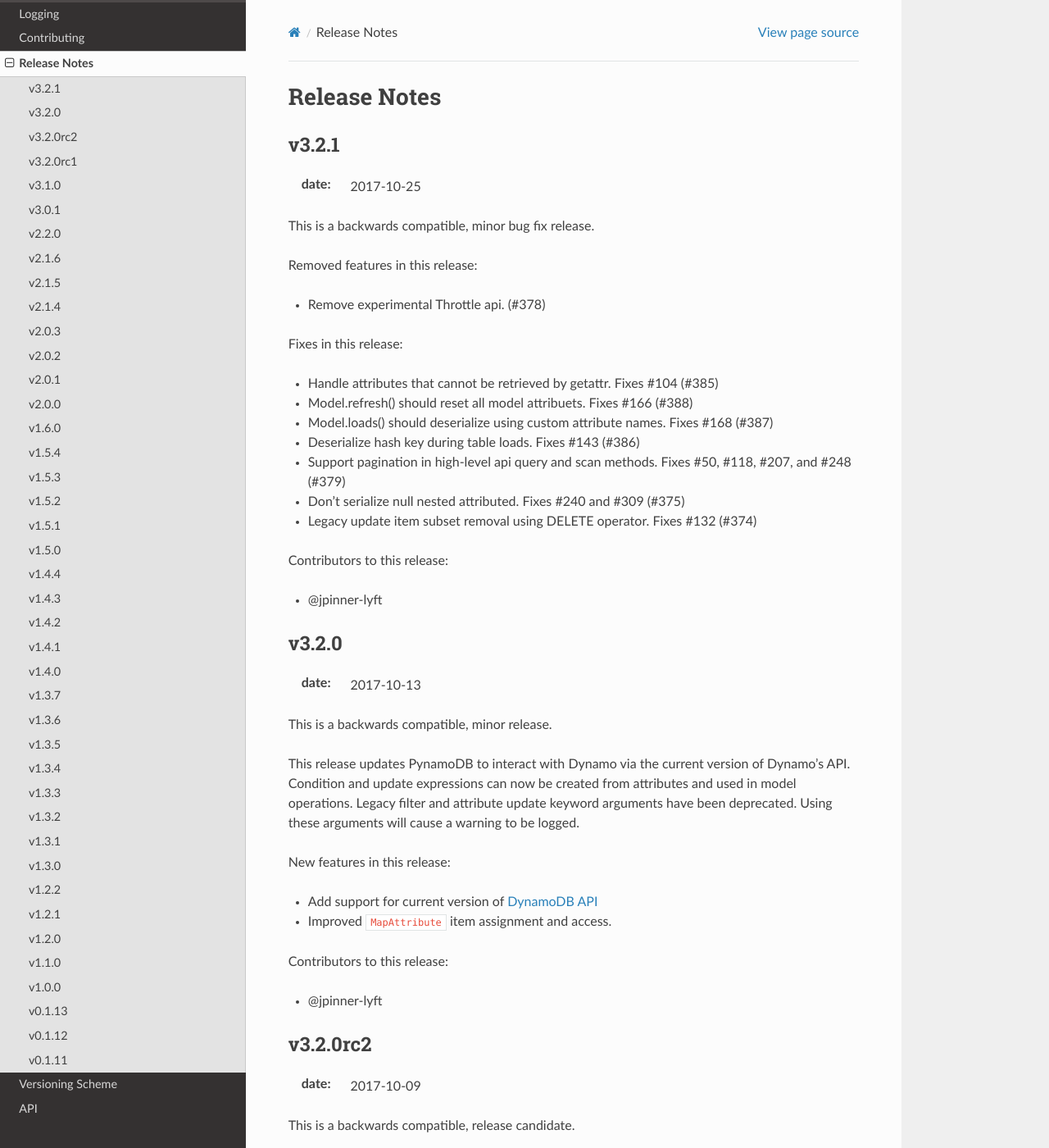
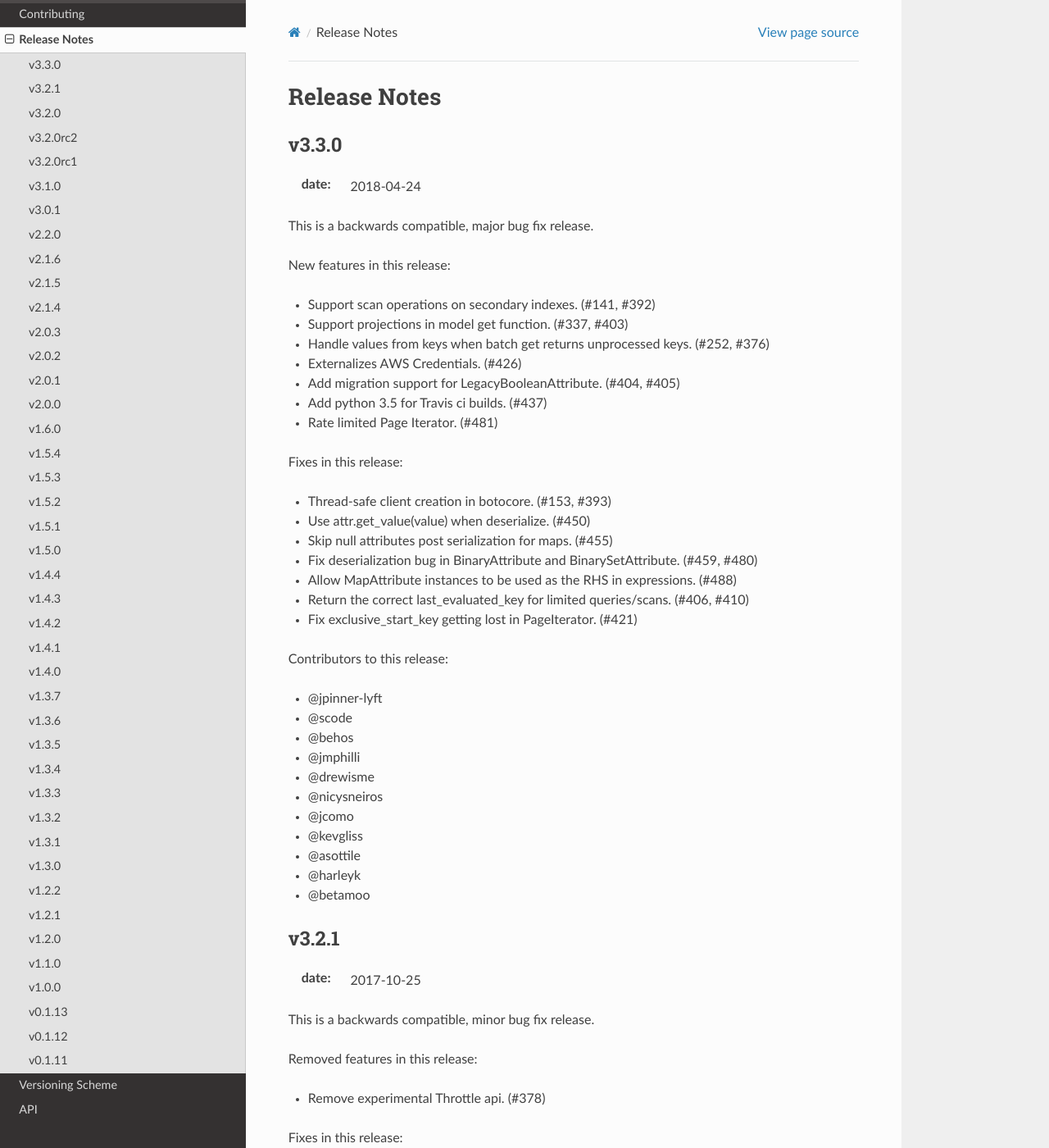
Before and after one commit to pynamodb/PynamoDB, a Sphinx documentation site: the page built from docs/release_notes.rst, in a window 1280 px wide and 1400 px high. Shown: the whole window at 82% size. Built offline with Sphinx 7.4.7 and the Read the Docs theme 2.0.0, drawn with Linux system fonts in a browser that asks for light colours.

Commit message:
Release Notes for v3.3.0

```diff
--- a/docs/release_notes.rst
+++ b/docs/release_notes.rst
@@ -1,5 +1,49 @@
 Release Notes
 =============
+
+v3.3.0
+------
+
+:date: 2018-04-24
+
+This is a backwards compatible, major bug fix release.
+
+New features in this release:
+
+
+* Support scan operations on secondary indexes. (#141, #392)
+* Support projections in model get function. (#337, #403)
+* Handle values from keys when batch get returns unprocessed keys. (#252, #376)
+* Externalizes AWS Credentials. (#426)
+* Add migration support for LegacyBooleanAttribute. (#404, #405)
+* Add python 3.5 for Travis ci builds. (#437)
+* Rate limited Page Iterator. (#481)
+
+
+Fixes in this release:
+
+* Thread-safe client creation in botocore. (#153, #393)
+* Use attr.get_value(value) when deserialize. (#450)
+* Skip null attributes post serialization for maps. (#455)
+* Fix deserialization bug in BinaryAttribute and BinarySetAttribute. (#459, #480)
+* Allow MapAttribute instances to be used as the RHS in expressions. (#488)
+* Return the correct last_evaluated_key for limited queries/scans. (#406, #410)
+* Fix exclusive_start_key getting lost in PageIterator. (#421)
+
+Contributors to this release:
+
+* @jpinner-lyft
+* @scode
+* @behos
+* @jmphilli
+* @drewisme
+* @nicysneiros
+* @jcomo
+* @kevgliss
+* @asottile
+* @harleyk
+* @betamoo
+
 
 v3.2.1
 ------
```
